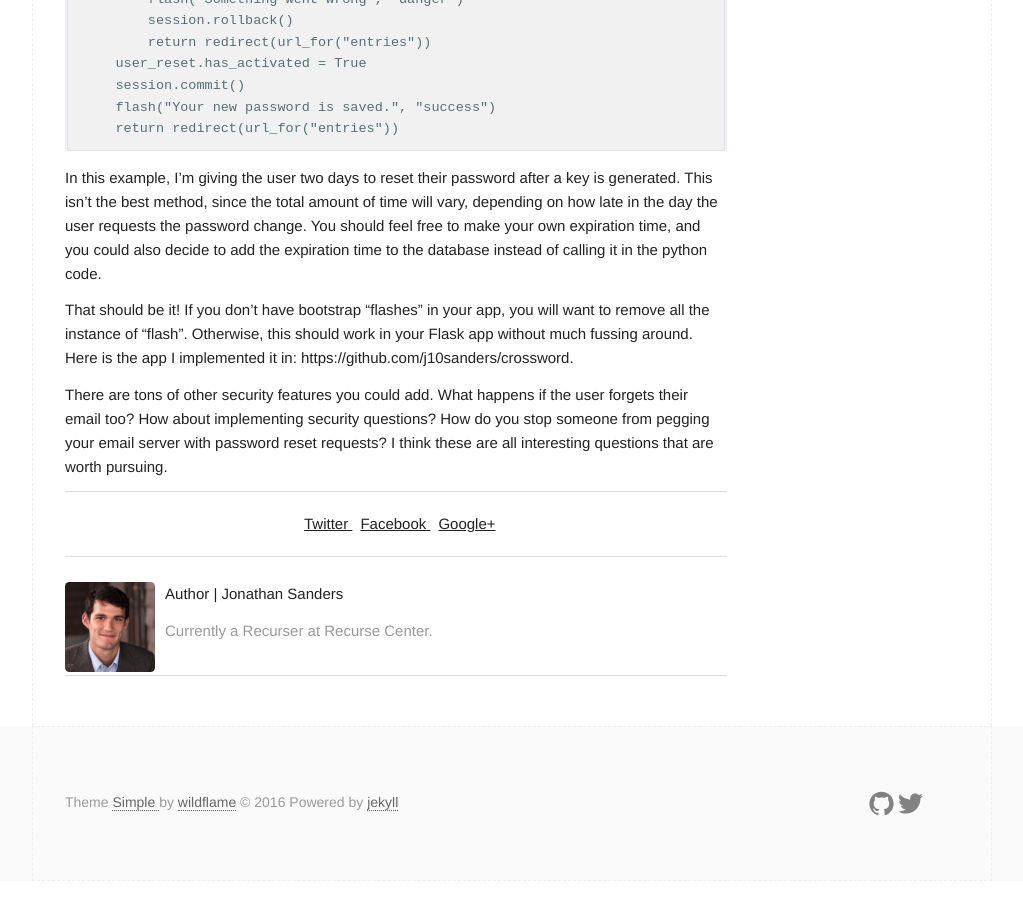
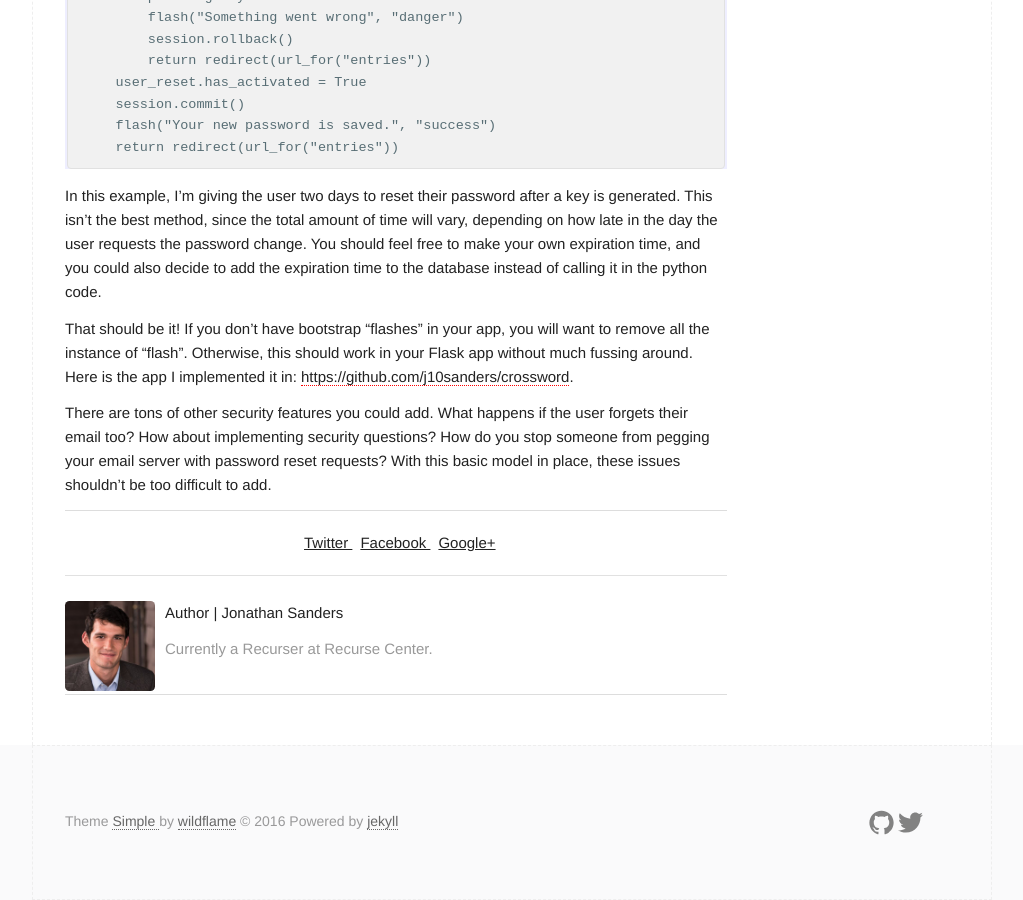
Before and after one commit to j10sanders/j10sanders.github.io, a Jekyll site: the page built from _posts/2016-11-14-password-reset.md, in a window 1280 px wide and 900 px high, scrolled down 4145 px. Shown: the whole window, without its empty margins (128-1151 px from the left). Built offline with Jekyll 4.4.1, drawn with Linux system fonts in a browser that asks for light colours; some of the changed text lies outside the part shown.

Commit message:
markdown issues

```diff
--- a/_posts/2016-11-14-password-reset.md
+++ b/_posts/2016-11-14-password-reset.md
@@ -20,10 +20,7 @@
 
 Since I wasn't able to find a good tutorial for implementing password recovery into an app that wasn't already made with Flask-Security, I hope this can be helpful to you if you are in a similar predicament. First, let's think about how password recovery works for most applications (and let's not worry about challenge questions, or extra security features for now).  Then, let's look at the code.
 
-
-
-
-
+---
 
 # Behind the scenes - how password recovery features actually work:
 
@@ -36,7 +33,7 @@
 5. The application verifies the key is the user's (and that it has not expired).
 6. The application allows the user to update their password.
 
-
+---
 # Let's code it up:
 I decided to work on the database model first:
 
@@ -173,6 +170,6 @@
 In this example, I'm giving the user two days to reset their password after a key is generated.  This isn't the best method, since the total amount of time will vary, depending on how late in the day the user requests the password change.  You should feel free to make your own expiration time, and you could also decide to add the expiration time to the database instead of calling it in the python code.
 
 
-That should be it!  If you don't have bootstrap "flashes" in your app, you will want to remove all the instance of "flash".  Otherwise, this should work in your Flask app without much fussing around.  Here is the app I implemented it in: https://github.com/j10sanders/crossword.
+That should be it!  If you don't have bootstrap "flashes" in your app, you will want to remove all the instance of "flash".  Otherwise, this should work in your Flask app without much fussing around.  Here is the app I implemented it in: [https://github.com/j10sanders/crossword](https://github.com/j10sanders/crossword).
 
-There are tons of other security features you could add.  What happens if the user forgets their email too?  How about implementing security questions?  How do you stop someone from pegging your email server with password reset requests?  I think these are all interesting questions that are worth pursuing.
+There are tons of other security features you could add.  What happens if the user forgets their email too?  How about implementing security questions?  How do you stop someone from pegging your email server with password reset requests?  With this basic model in place, these issues shouldn't be too difficult to add.
```
Also changed, not shown: other parts of _posts/2016-11-14-password-reset.md (+1 -1 lines).
